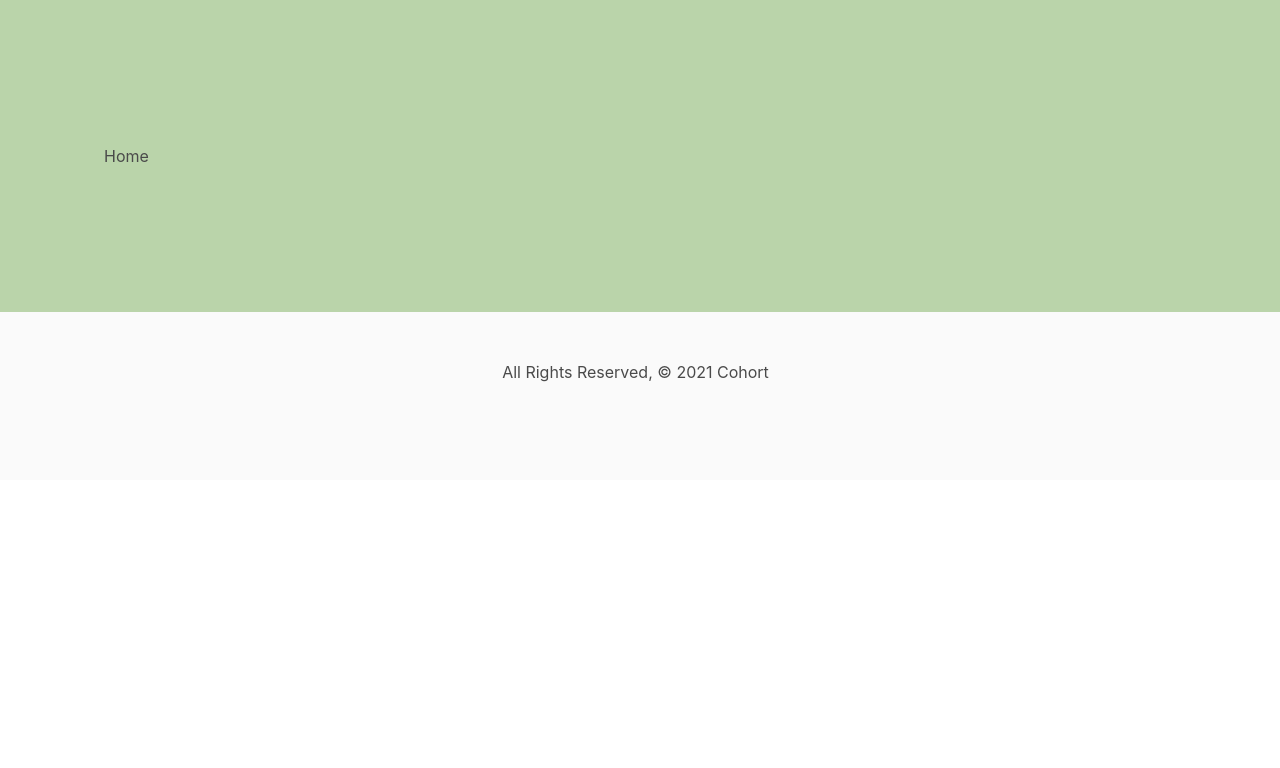
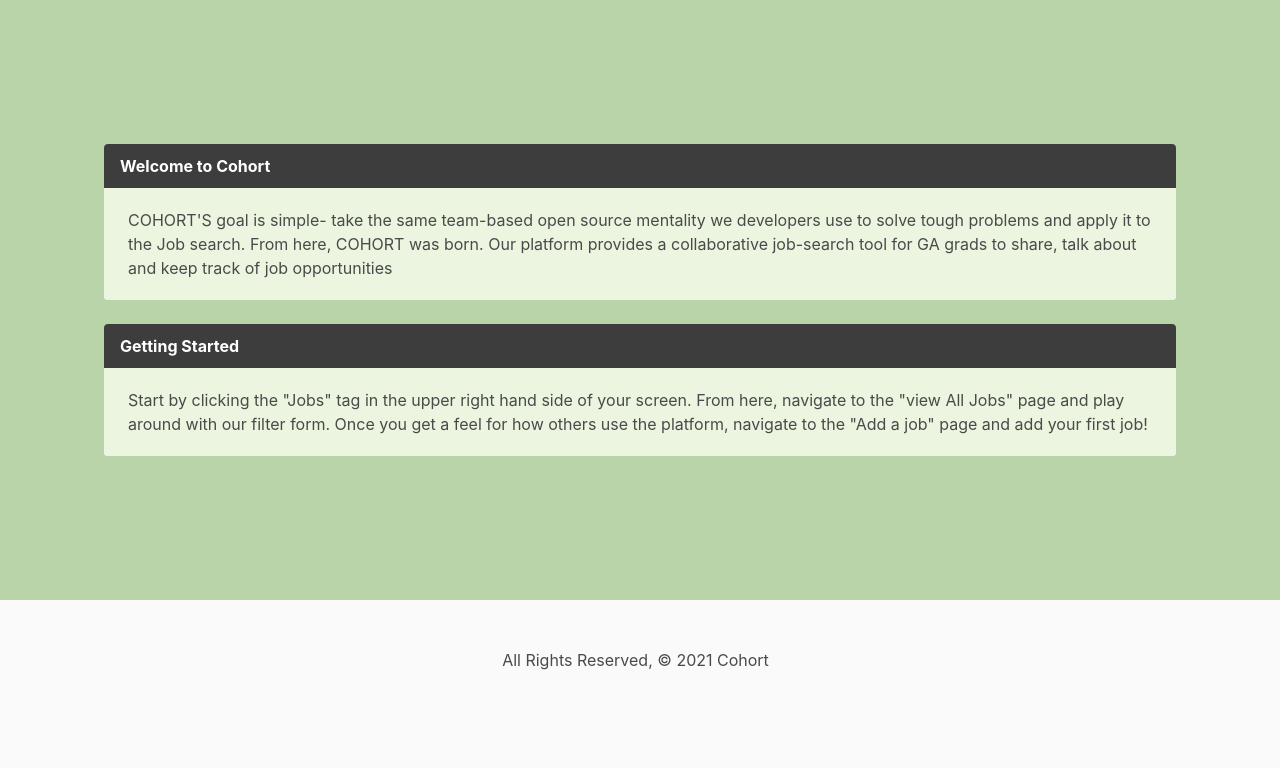
Before and after one commit to jillpe/cohort, a Django app: template main_app/templates/home.html in a window 1280 px wide. Shown: the part 52-820 px from the top of the page. Before the commit the page ends 434 px from the top, so only its background shows below. Run offline with Django 3.2, Linux system fonts and the light colour scheme; the template is opened without the code that fills it, so the values that code supplies are empty.

Commit message:
home page

```diff
--- a/main_app/templates/home.html
+++ b/main_app/templates/home.html
@@ -1,6 +1,34 @@
 {% extends 'base.html' %}
 {% block content %}
+<body>
+    <article class="message">
+        <div class="message-header" style="background-color:#3D3D3D;" style="margin-top: 0ch;" >
+          <p>Welcome to Cohort</p>
+        </div>
+        <div class="message-body" style="background-color: #EBF5DF">
+            COHORT'S goal is simple- take the same team-based open source mentality we developers use to solve tough problems and apply it to the Job search. From here,  COHORT was born. Our platform provides a collaborative job-search tool for GA grads to share, talk about and keep track of job opportunities
+        </div>
+      </article>
+      <article class="message is-grey-lighter">
+        <div class="message-header" style="background-color:#3D3D3D;" >
+          <p>Getting Started</p>
+        </div>
+        <div class="message-body" style="background-color: #EBF5DF">
+            Start by clicking the "Jobs" tag in the upper right hand side of your screen. From here, navigate to the "view All Jobs" page and play around with our filter form. Once you get a feel for how others use the platform, navigate to the "Add a job" page and add your first job!
+        </div>
+      </article>
+</body>
 
-<h1>Home</h1>
+
+
+
+
+
+
+
+
+
+
+</body>
 
 {% endblock %}
```
